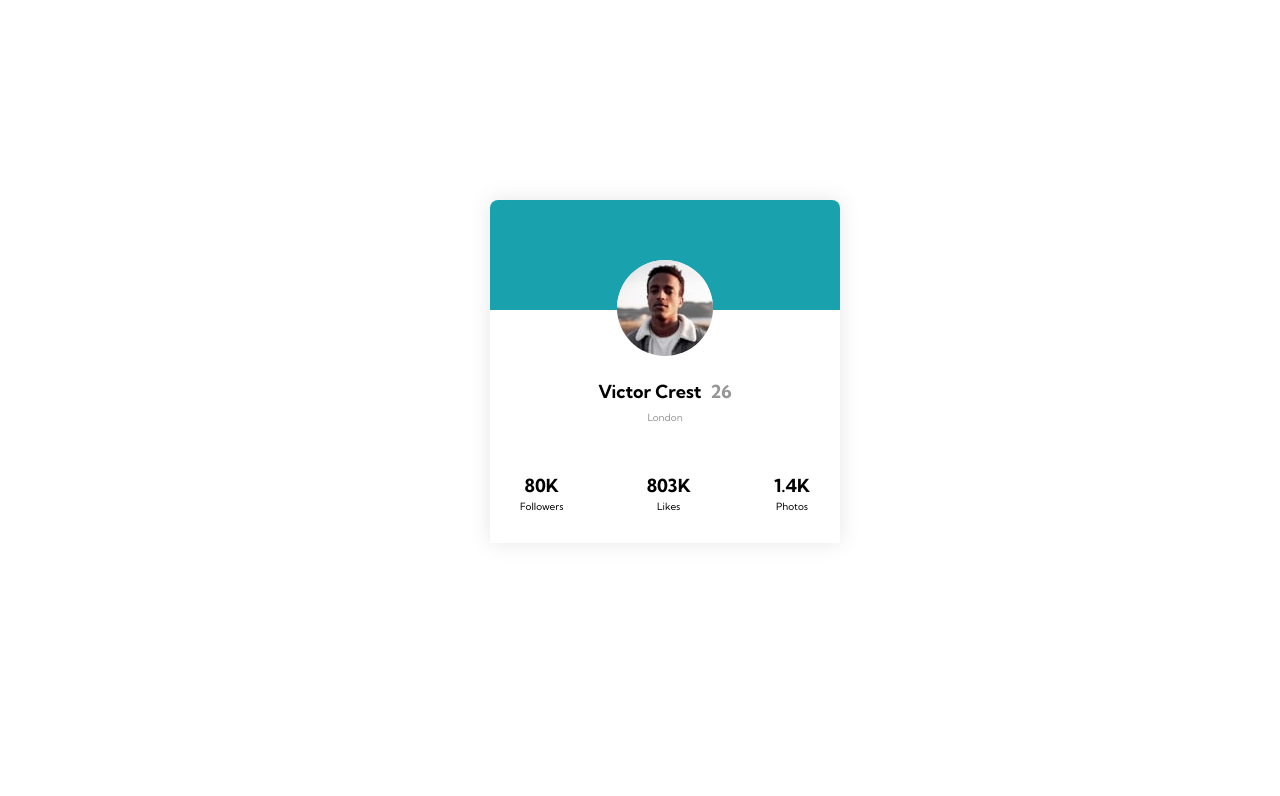
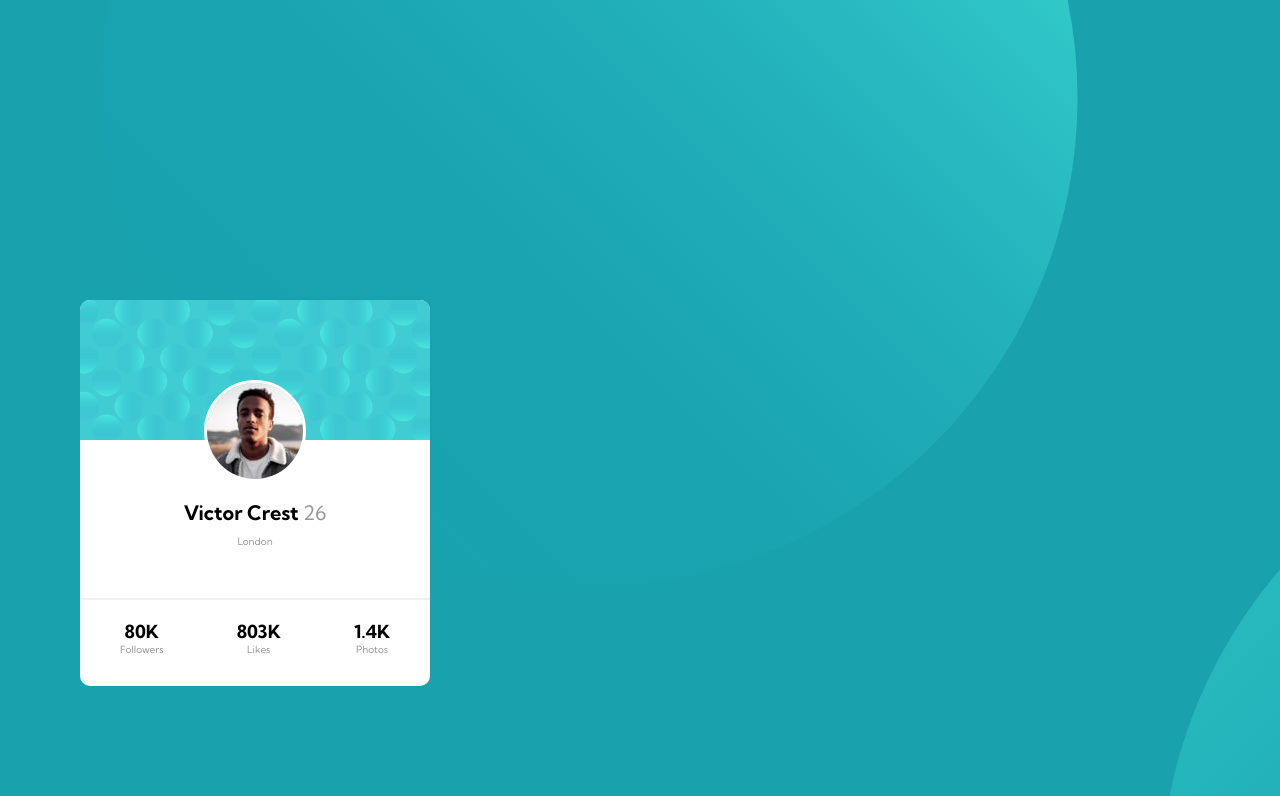
Before and after one commit to ralphvirtucio/profile-card-component, a plain HTML site: page index.html in a window 1280 px wide. Shown: the top 796 px of the page. Drawn offline with Linux system fonts and the light colour scheme.

Commit message:
completed-challenge

```diff
--- a/index.html
+++ b/index.html
@@ -15,20 +15,22 @@
     <title>Frontend Mentor | Profile card component</title>
   </head>
   <body>
-    <main class="main-container">
-      <div class="card-container">
+    <main>
+      <div class="container">
         <div class="header">
           <img
-            class="profile-picture"
             src="/images/image-victor.jpg"
             alt="Profile of Victor Crest"
+            class="profile-picture"
           />
         </div>
         <div class="content">
-          <h1 class="profile-name">
-            Victor Crest <span class="profile-age">26</span>
-          </h1>
-          <p class="profile-address">London</p>
+          <div class="profile-info">
+            <h1 class="profile-name">
+              Victor Crest <span class="profile-age">26</span>
+            </h1>
+            <p class="profile-address">London</p>
+          </div>
           <div class="profile-stats">
             <div class="profile-stat">
               <div>80K</div>
--- a/style.css
+++ b/style.css
@@ -11,61 +11,69 @@ html {
 }
 
 body {
-  /* background-color: hsla(185, 75%, 39%, 0.986); */
+  background-image: url(images/bg-pattern-top.svg),
+    url(images/bg-pattern-bottom.svg);
+  background-repeat: no-repeat;
+  background-position: bottom 400px left 100px, top 400px left 1160px;
+  background-color: hsl(185, 75%, 39%);
   font-family: 'Kumbh Sans', sans-serif;
 }
 
-.main-container {
-  max-width: 30rem;
-  margin: 20rem auto;
-}
-
-.card-container {
-  box-shadow: 0 0 20px rgba(0, 0, 0, 0.1);
+.container {
+  max-width: 35rem;
+  margin: 30rem 85rem 30rem auto;
+  background-color: #fff;
   text-align: center;
-  width: 35rem;
+  border-radius: 10px;
+  box-shadow: 0 0 1px hsla(0, 0%, 0%, 0.1);
 }
 
 .header {
-  background-color: hsl(185, 75%, 39%);
-  width: 35rem;
-  height: 11rem;
-  margin-bottom: 4rem;
-  padding-top: 6rem;
-  border-top-left-radius: 8px;
-  border-top-right-radius: 8px;
+  background-image: url(images/bg-pattern-card.svg);
+  border-top-left-radius: 10px;
+  border-top-right-radius: 10px;
+  margin-bottom: 6rem;
+  height: 14rem;
 }
+
 .profile-picture {
   border-radius: 50%;
-  margin: 0 auto;
-  box-shadow: inset 0 0 0 8px #fff;
+  margin-top: 8rem;
+  border: 3px solid #fff;
+  box-shadow: inset 0 0 0 10px #fff;
 }
+
 .content {
-  background-color: #fff;
-  width: 35rem;
-  padding: 3rem;
+  display: flex;
+  flex-direction: column;
+  gap: 5rem;
+  justify-content: center;
 }
-.profile-name {
-  font-size: 1.8rem;
-  margin-bottom: 0.8rem;
-}
+
 .profile-age {
   color: hsl(0, 0%, 59%);
-  margin-left: 0.5rem;
+  font-weight: 400;
 }
+
+.profile-name {
+  margin-bottom: 1rem;
+}
+
 .profile-address {
-  margin-bottom: 5rem;
   color: hsl(0, 0%, 59%);
 }
+
 .profile-stats {
+  border-top: 2px solid #f0f1f2;
   display: flex;
   justify-content: space-between;
-  align-items: center;
-  margin-top: 2rem;
+  padding: 2rem 4rem 3rem 4rem;
 }
 
 .profile-stat div {
   font-size: 1.8rem;
   font-weight: 700;
-  margin-bottom: 0.3rem;
 }
+.profile-stat p {
+  color: hsl(0, 0%, 59%);
+}
```
Also changed, not shown: 1 other file.
